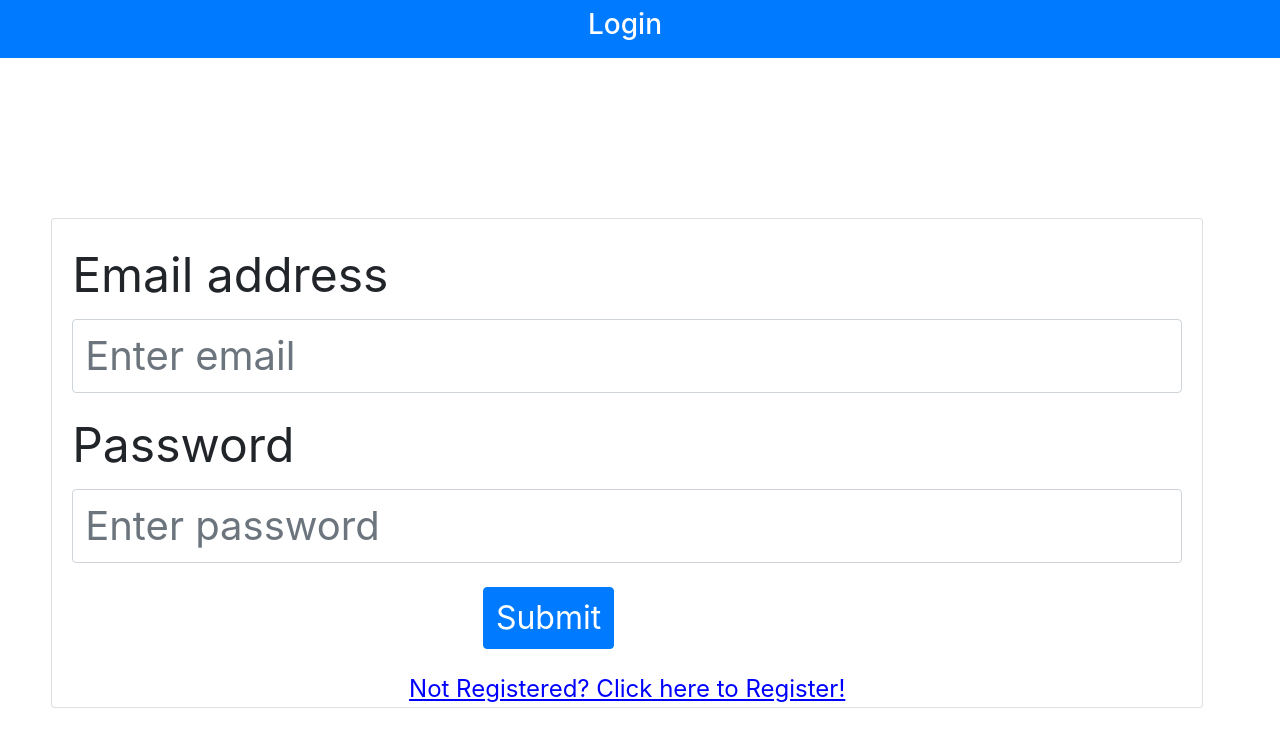
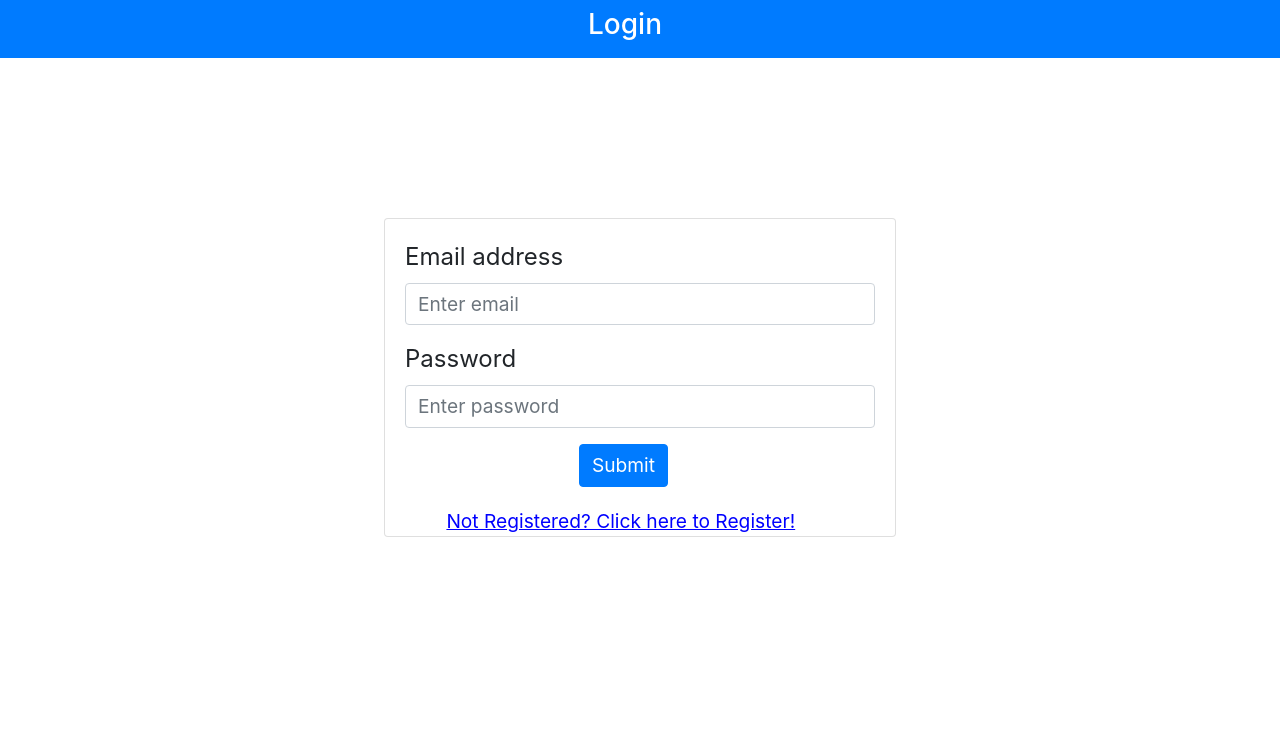
Before and after one commit to BalajiGaneshK/Auth-FrontEnd, a React (Create React App) app: page /login in a window 1280 px wide. Shown: the top 744 px of the page. Built offline with nearby package versions, Linux system fonts and the light colour scheme.

Commit message:
login.js css corrections

```diff
--- a/src/Components/Loading Components/Loading.css
+++ b/src/Components/Loading Components/Loading.css
@@ -1,17 +1,10 @@
-/*.loader{
-    z-index:33333333333333;
-    position: absolute;
-    top:33%;
-    left:44%;
-    background-color:blue;
-    color:white;
-}*/
-
+@media (min-width:100px) and (max-width:350px)
+{
 .loader {
     z-index:33333333333333;
     position: absolute;
-    top:35%;
-    left:44%;
+    top:30%;
+    left:33%;
     border: 16px solid #f3f3f3;
     /* Light grey */
     border-top: 16px solid #3498db;
@@ -20,6 +13,15 @@
     width: 120px;
     height: 120px;
     animation: spin 2s linear infinite;
+}
+
+.loading {
+    position: absolute;
+    font-family: arial;
+    font-size: 4vh;
+    top: 50%;
+    left: 36%;
+
 }
 
 @keyframes spin {
@@ -31,12 +33,77 @@
         transform: rotate(360deg);
     }
 }
+}
 
-.loading{
-    position: absolute;
-    font-family: arial;
-    font-size:4vh;
-    top:56%;
-    left:45%;
+@media (min-width:992px) and (max-width:2000px) AND (min-height:700px) and (max-height:1999px) {
+    .loader {
+        z-index: 33333333333333;
+        position: absolute;
+        top: 30%;
+        left: 45%;
+        border: 16px solid #f3f3f3;
+        /* Light grey */
+        border-top: 16px solid #3498db;
+        /* Blue */
+        border-radius: 50%;
+        width: 120px;
+        height: 120px;
+        animation: spin 2s linear infinite;
+    }
 
+    .loading {
+        position: absolute;
+        font-family: arial;
+        font-size: 4vh;
+        top: 50%;
+        left: 45%;
+
+    }
+
+    @keyframes spin {
+        0% {
+            transform: rotate(0deg);
+        }
+
+        100% {
+            transform: rotate(360deg);
+        }
+    }
 }
+
+/*For Redmi note 8 and other new phones*/
+@media (min-width:992px) and (max-width:2000px) AND (min-height:2000px) {
+    .loader {
+        z-index: 33333333333333;
+        position: absolute;
+        top: 30%;
+        left: 43%;
+        border: 16px solid #f3f3f3;
+        /* Light grey */
+        border-top: 16px solid #3498db;
+        /* Blue */
+        border-radius: 50%;
+        width: 120px;
+        height: 120px;
+        animation: spin 2s linear infinite;
+    }
+
+    .loading {
+        position: absolute;
+        font-family: arial;
+        font-size: 4vh;
+        top: 36%;
+        left: 34%;
+
+    }
+
+    @keyframes spin {
+        0% {
+            transform: rotate(0deg);
+        }
+
+        100% {
+            transform: rotate(360deg);
+        }
+    }
+}
--- a/src/LoginForm.css
+++ b/src/LoginForm.css
@@ -104,7 +104,52 @@
 
 }
 
-@media(min-width:992px) and (max-width:2000px) {
+@media(min-width:992px) and (max-width:2000px) and (min-height:700px) and (max-height:1999px) {
+    .loginForm {
+
+        display: flex;
+        align-items: center;
+        justify-content: center;
+        width: 40vw;
+        height: fit-content;
+        margin-left: 30%;
+        margin-top: 20vh;
+        font-size: 1.5rem;
+
+    }
+
+    .emailBox,
+    .passwordBox {
+
+        font-size: 1.2rem;
+
+    }
+
+    .ReglinkText {
+
+        position: relative;
+        text-decoration: underline;
+        align-items: center;
+        display: flex;
+        justify-content: center;
+        color: blue;
+        cursor: pointer;
+        text-align: center;
+        font-size: 1.2rem;
+        margin-left: -3vw;
+
+    }
+
+    .submitButton {
+        margin-left: 37%;
+        font-size: 1.2rem;
+    }
+
+}
+
+
+/*For Redmi Note 8  and other new phones*/
+@media(min-width:992px) and (max-width:2000px) and (min-height:2000px) {
     .loginForm {
 
         display: flex;
```
